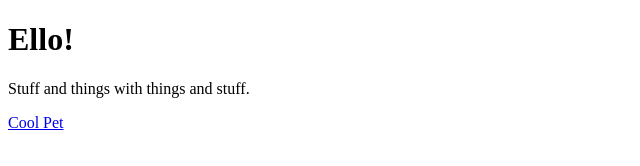
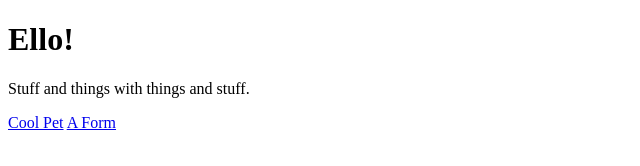
Before and after one commit to rachel-blue/simple-netlify-site, a plain HTML site: page index.html in a window 1280 px wide. Shown: the full height of the page, 0-640 px from the left. Drawn offline with Linux system fonts and the light colour scheme.

Commit message:
Update index.html

```diff
--- a/index.html
+++ b/index.html
@@ -11,6 +11,7 @@
     <p>Stuff and things with things and stuff.</p>
 
     <a href="about.html">Cool Pet</a>
+    <a href="contact.html">A Form</a>
 
 </body>
 </html>
```
